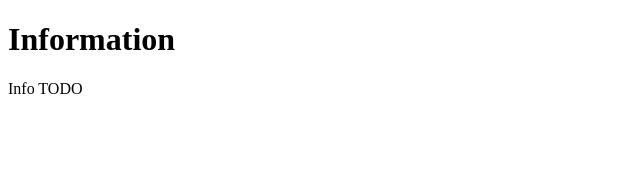
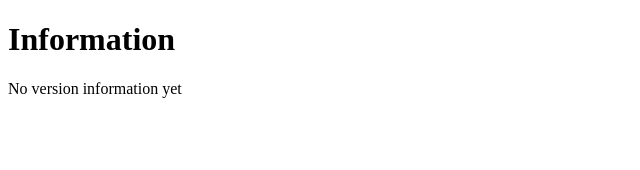
Before and after one commit to skewwhiffy/auraltester, a React (Create React App) app in the folder frontend/: page / in a window 1280 px wide. Shown: the top 170 px of the page, without its empty margins (0-640 px from the left). Built offline with nearby package versions, Linux system fonts and the light colour scheme; no server answers.

Commit message:
Wire up front and backend

```diff
--- a/frontend/package.json
+++ b/frontend/package.json
@@ -2,6 +2,7 @@
   "name": "frontend",
   "version": "0.1.0",
   "private": true,
+  "proxy": "http://localhost:3001",
   "dependencies": {
     "@testing-library/jest-dom": "^5.16.5",
     "@testing-library/react": "^13.4.0",
--- a/frontend/src/component/Info.tsx
+++ b/frontend/src/component/Info.tsx
@@ -1,10 +1,33 @@
-import React from 'react'
+import React, { useEffect, useState } from 'react'
+
+type Information = {
+  version: string | null
+}
+
+const initialInformation: Information = {
+  version: null
+}
+
 
 function Info() {
+  const [information, setInformation] = useState(initialInformation)
+
+  async function getInformation() {
+    const newInformationResponse = await fetch('/info/')
+    const newInformation = await newInformationResponse.json()
+    console.log(newInformation)
+    setInformation(it => newInformation)
+  }
+
+  useEffect(() => {
+    getInformation()
+  }, [])
+  // getInformation()
+
   return (
     <div>
       <h1>Information</h1>
-      <p>Info TODO</p>
+      <p>{information.version == null ? 'No version information yet' : `Version: ${information.version}`}</p>
     </div>
   )
 }
```
